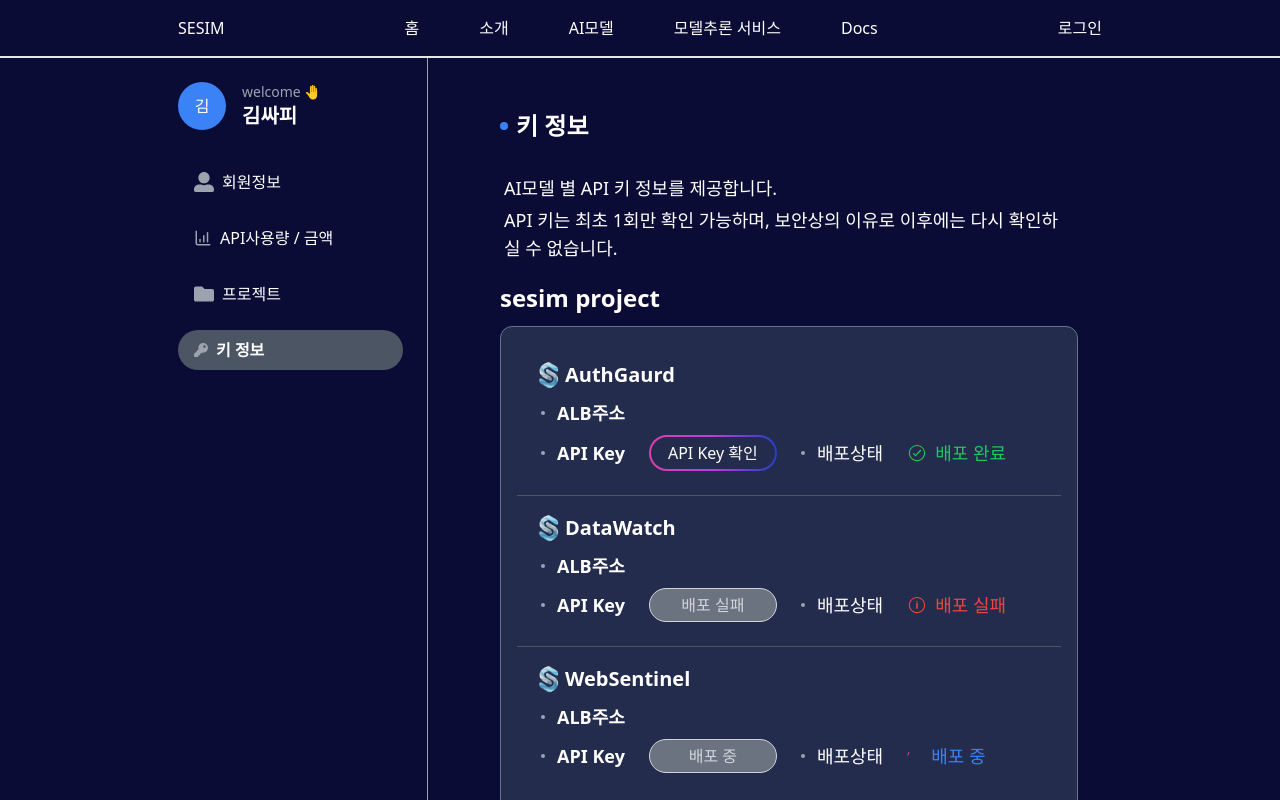
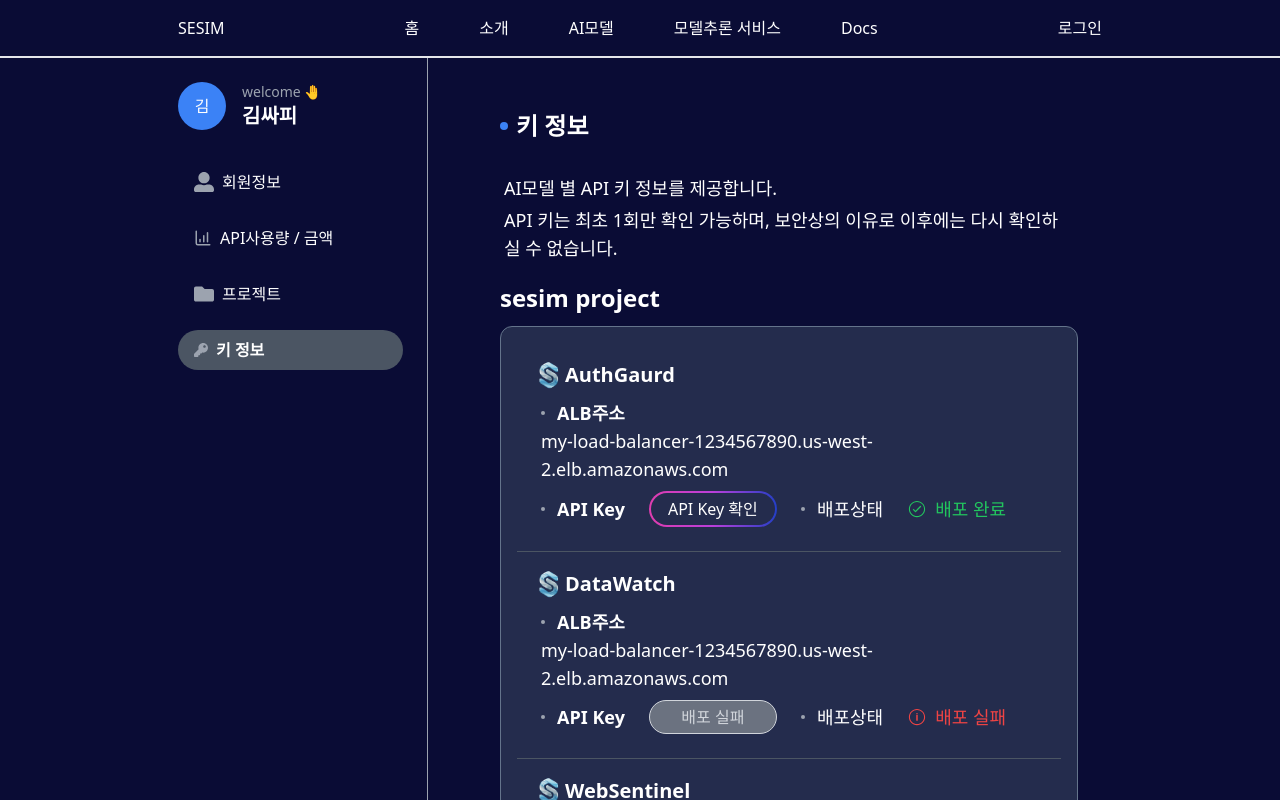
Before and after one commit to shunnnl/SESIM, a React (Vite) app in the folder fe/sesim/: page /keyinfo in a window 1280 px wide. Shown: the top 800 px of the page. Built offline with nearby package versions, Linux system fonts and the light colour scheme.

Commit message:
fix: 변수명이 달라 item에 접근할 수 없는 오류 수정

```diff
--- a/fe/sesim/src/pages/KeyInfoPage.tsx
+++ b/fe/sesim/src/pages/KeyInfoPage.tsx
@@ -1,4 +1,3 @@
-import React from "react";
 import { Sidebar } from "../components/Sidebar";
 import ItemList from "../components/KeyInfoPageComponents/KeyInfoListItem";
 
@@ -8,21 +7,21 @@ export const KeyInfoPage = () => {
             {
                 id: 1,
                 modelName: "AuthGaurd",
-                ALBadress: "my-load-balancer-1234567890.us-west-2.elb.amazonaws.com",
+                ALBaddress: "my-load-balancer-1234567890.us-west-2.elb.amazonaws.com",
                 APIKeyState: "DEPLOYED",
                 state: "DEPLOYED"
             },
             {
                 id: 2,
                 modelName: "DataWatch",
-                ALBadress: "my-load-balancer-1234567890.us-west-2.elb.amazonaws.com",
+                ALBaddress: "my-load-balancer-1234567890.us-west-2.elb.amazonaws.com",
                 APIKeyState: "FAILED",
                 state: "FAILED"
             },
             {
                 id: 3,
                 modelName: "WebSentinel",
-                ALBadress: "my-load-balancer-1234567890.us-west-2.elb.amazonaws.com",
+                ALBaddress: "my-load-balancer-1234567890.us-west-2.elb.amazonaws.com",
                 APIKeyState: "DEPLOYING",
                 state: "DEPLOYING"
             }
@@ -31,21 +30,21 @@ export const KeyInfoPage = () => {
             {
                 id: 4,
                 modelName: "FileGuard",
-                ALBadress: "my-load-balancer-1234567890.us-west-2.elb.amazonaws.com",
+                ALBaddress: "my-load-balancer-1234567890.us-west-2.elb.amazonaws.com",
                 APIKeyState: "DEPLOYED",
                 state: "DEPLOYED"
             },
             {
                 id: 5,
                 modelName: "CloudWatch",
-                ALBadress: "my-load-balancer-1234567890.us-west-2.elb.amazonaws.com",
+                ALBaddress: "my-load-balancer-1234567890.us-west-2.elb.amazonaws.com",
                 APIKeyState: "FAILED",
                 state: "FAILED"
             },
             {
                 id: 6,
                 modelName: "NetworkSentinel",
-                ALBadress: "my-load-balancer-1234567890.us-west-2.elb.amazonaws.com",
+                ALBaddress: "my-load-balancer-1234567890.us-west-2.elb.amazonaws.com",
                 APIKeyState: "DEPLOYING",
                 state: "DEPLOYING"
             }
```
